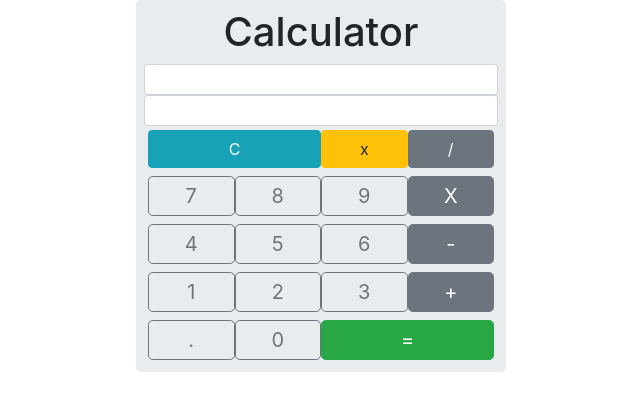
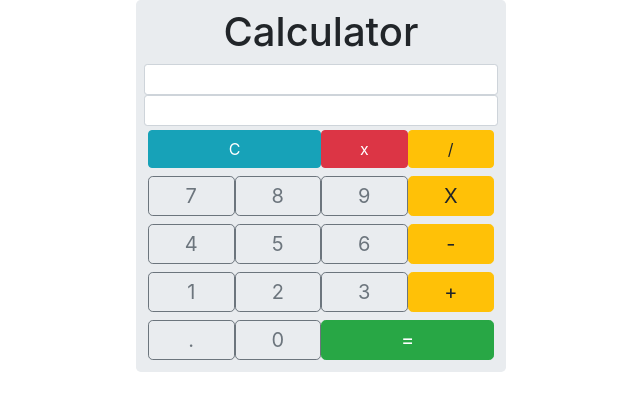
Before and after one commit to nhlalala9/angular-calculator-app, an Angular app in the folder Calculator/: page / in a window 1280 px wide. Shown: the top 410 px of the page, without its empty margins (319-959 px from the left). Built offline with nearby package versions, Linux system fonts and the light colour scheme.

Commit message:
button color

```diff
--- a/Calculator/src/app/calculator/calculator.component.html
+++ b/Calculator/src/app/calculator/calculator.component.html
@@ -14,8 +14,8 @@
 
         <div class="col-sm-12 p-1 m-0">
             <button class="btn btn-info col-sm-6" type="button" (click)="allClear()">C</button>
-            <button class="btn btn-warning col-sm-3" type="button" (click)="clear()">x</button>
-            <button class="btn btn-secondary col-sm-3" type="button" (click)="pressOperator('/')">/</button>
+            <button class="btn btn-danger col-sm-3" type="button" (click)="clear()">x</button>
+            <button class="btn btn-warning col-sm-3" type="button" (click)="pressOperator('/')">/</button>
 
         </div>
 
@@ -23,25 +23,25 @@
             <button class="btn btn-lg btn-outline-secondary col-sm-3 p-1" type="button" (click)="pressNum('7')">7</button>
             <button class="btn btn-lg btn-outline-secondary col-sm-3 p-1" type="button" (click)="pressNum('8')">8</button>
             <button class="btn btn-lg btn-outline-secondary col-sm-3 p-1" type="button" (click)="pressNum('9')">9</button>
-            <button class="btn btn-lg btn-secondary col-sm-3 p-1" type="button" (click)="pressOperator('*')">X</button>
+            <button class="btn btn-lg btn-warning col-sm-3 p-1" type="button" (click)="pressOperator('*')">X</button>
         </div>
 
         <div class="col-sm-12 p-1 m-0">
             <button class="btn btn-lg btn-outline-secondary col-sm-3 p-1" type="button" (click)="pressNum('4')">4</button>
             <button class="btn btn-lg btn-outline-secondary col-sm-3 p-1" type="button" (click)="pressNum('5')">5</button>
             <button class="btn btn-lg btn-outline-secondary col-sm-3 p-1" type="button" (click)="pressNum('6')">6</button>
-            <button class="btn btn-lg btn-secondary col-sm-3 p-1" type="button" (click)="pressOperator('-')">-</button>
+            <button class="btn btn-lg btn-warning col-sm-3 p-1" type="button" (click)="pressOperator('-')">-</button>
         </div>
 
         <div class="col-sm-12 p-1 m-0">
             <button class="btn btn-lg btn-outline-secondary col-sm-3 p-1" type="button" (click)="pressNum('1')">1</button>
             <button class="btn btn-lg btn-outline-secondary col-sm-3 p-1" type="button" (click)="pressNum('2')">2</button>
             <button class="btn btn-lg btn-outline-secondary col-sm-3 p-1" type="button" (click)="pressNum('3')">3</button>
-            <button class="btn btn-lg btn-secondary col-sm-3 p-1" type="button" (click)="pressOperator('+')">+</button>
+            <button class="btn btn-lg btn-warning col-sm-3 p-1" type="button" (click)="pressOperator('+')">+</button>
         </div>
         <div class="col-sm-12 p-1 m-0">
-            <button class="btn btn-lg btn-outline-secondary col-sm-3 p-1" type="button">.</button>
-            <button class="btn btn-lg btn-outline-secondary col-sm-3 p-1" type="button">0</button>
+            <button class="btn btn-lg btn-outline-secondary col-sm-3 p-1" type="button" (click)="pressNum('.')">.</button>
+            <button class="btn btn-lg btn-outline-secondary col-sm-3 p-1" type="button"  (click)="pressNum('0')">0</button>
             <button class="btn btn-lg btn-success col-sm-6 p-1" type="button" (click)="getAnswer()">=</button>
         </div>
     </div>
```
